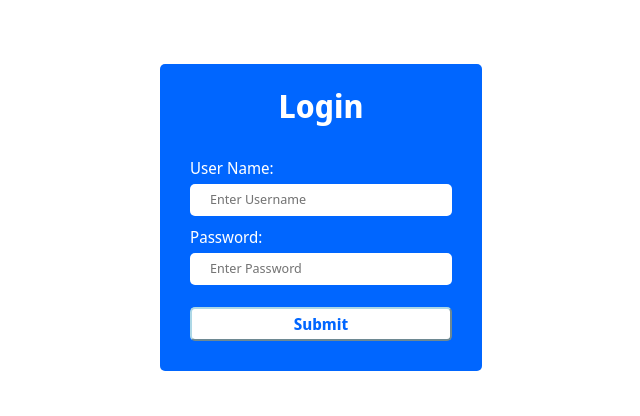
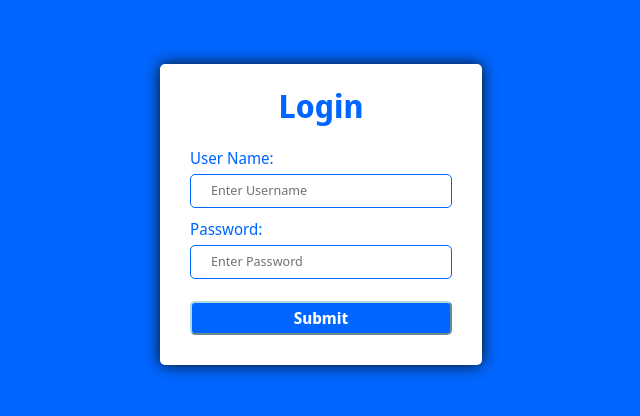
Before and after one commit to gaurav156/vue-ex, a Vue app: page /login in a window 1280 px wide. Shown: the top 416 px of the page, without its empty margins (319-959 px from the left). Built offline with nearby package versions, Linux system fonts and the light colour scheme.

Commit message:
improved css of login page and buttons

```diff
--- a/src/App.vue
+++ b/src/App.vue
@@ -51,6 +51,7 @@ li {
   font-size: larger;
   font-weight: 600;
   color: slategray;
+  cursor: pointer;
 }
 .closeButton:hover {
   background-color: #fa4549;
@@ -103,7 +104,7 @@ li {
 .tableDiv {
   padding-left: 10px;
 }
-.div {
+.divP {
   padding: 10px;
   margin: 10px;
 }
@@ -117,6 +118,7 @@ li {
   border: none;
   font-size: medium;
   border-radius: 5px;
+  cursor: pointer;
 }
 .viewButton:hover {
   border-color: 1px solid blue;
--- a/src/components/book.vue
+++ b/src/components/book.vue
@@ -1,6 +1,6 @@
 <template>
   <headerLib />
-  <div class="div">
+  <div class="divP">
     <!-- <p v-if="username" class="welcomeMsg">Hi {{ username }}, Welcome!</p> -->
     <h1>Books</h1><hr>
     <!-- <p>List of Books coming Soon...</p> -->
--- a/src/components/customer.vue
+++ b/src/components/customer.vue
@@ -1,6 +1,6 @@
 <template>
   <headerLib />
-  <div class="div">
+  <div class="divP">
     <h1>Customers</h1><hr>
     <p>List of Customers:</p>
     <div class="tableDiv">
--- a/src/components/login.vue
+++ b/src/components/login.vue
@@ -1,4 +1,5 @@
 <template>
+  <div class="bg">
     <div class="LoginCompo">
       <h1>Login</h1>
       <div class="inputDiv">
@@ -26,7 +27,9 @@
         ><br />
         <!-- <button v-on:click="getUser(form.username)" type="button">Submit</button> -->
         <!-- <button v-on:click="login(); getUser(form.username)" type="button">Submit</button> -->
-      <button v-on:click="login" type="button" class="submitBtn">Submit</button>
+        <button v-on:click="login" type="button" class="submitBtn">
+          Submit
+        </button>
         <div v-if="this.errorAlert" class="errorAlertClass">
           <p>{{ errorMsg }}</p>
         </div>
@@ -36,6 +39,7 @@
       <!-- <v-if redirect><router-link class="nav-element" to="/">Books</router-link></v-if> -->
       <!-- <bookLib :username= "form.username"/> -->
       <!-- <bookLib v-show="Hidden" :username= "form.username"/> -->
+    </div>
   </div>
 </template>
 
@@ -123,7 +127,7 @@ export default {
 <style scoped>
 h1 {
   text-align: center;
-  color: white;
+  color: rgb(0, 102, 255);
 }
 p {
   padding: 10px;
@@ -152,33 +156,32 @@ div {
   display: block;
   padding: 10px;
   margin: auto;
-  margin-top:5%;
+  margin-top: 5%;
   width: 302px;
   height: fit-content;
-  background-color: rgb(0, 102, 255);
+  background-color: white;
   border-radius: 5px;
-  color: white;
-  /* -moz-box-shadow: 0 0 3px #ccc;
-  -webkit-box-shadow: 0 0 3px #ccc;
-  box-shadow: 0 0 3px #ccc; */
+  color: rgb(0, 102, 255);
+  box-shadow: 0 0 15px rgb(14, 14, 14);
 }
 .submitBtn {
   justify-self: center;
-  background-color: white;
+  background-color: rgb(0, 102, 255);
   border-color: lightblue;
   border-radius: 5px;
   width: -webkit-fill-available;
-  color: rgb(0, 102, 255);
+  color: white;
   font-weight: bold;
   padding: 4px;
   font-size: medium;
+  cursor: pointer;
 }
 .inputText {
   display: grid;
   width: -webkit-fill-available;
   height: 30px;
   border-radius: 5px;
-  border: none;
+  border: 1px solid rgb(0, 102, 255);
   padding-left: 20px;
   padding-bottom: 2px;
   margin-top: 5px;
@@ -188,8 +191,19 @@ div {
 }
 .inputDiv {
   display: grid;
+  margin-top: 0px;
+  padding-top: 10px;
 }
 .submitBtn:hover {
   background-color: lightblue;
+  color: rgb(0, 102, 255);
+}
+.bg {
+  width: 100%;
+  height: 100%;
+  background-color: rgb(0, 102, 255);
+  padding: 0px;
+  margin: 0px;
+  position: fixed;
 }
 </style>
```
Lines whose indentation alone changed are shown as unchanged.
